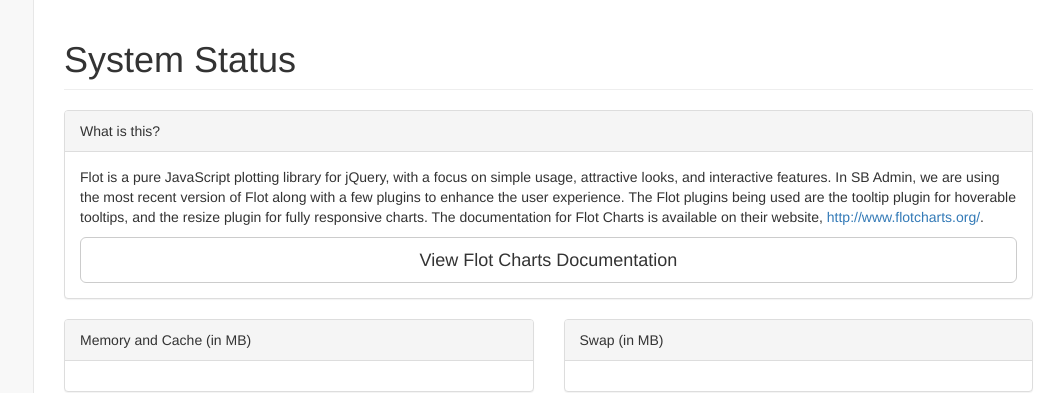
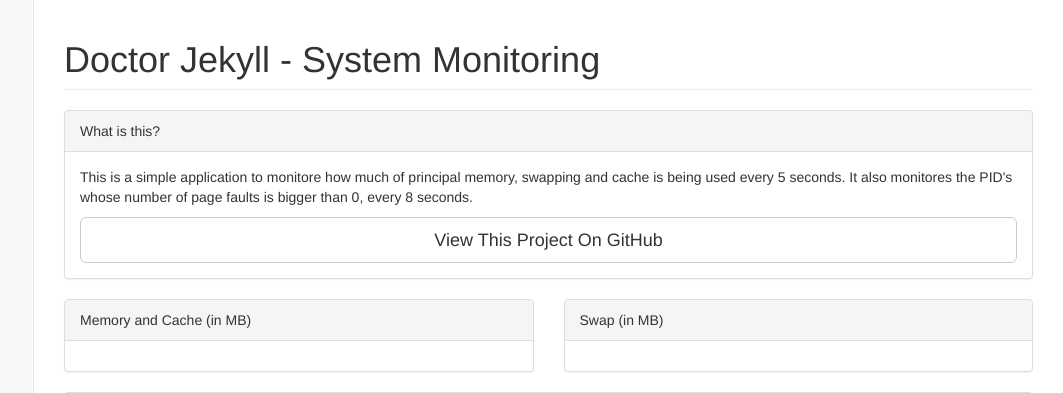
Before and after one commit to dantasl/Operational-Systems-Project, a Flask app: page / in a window 1280 px wide. Shown: the part 51-444 px from the top of the page, without its empty margins (217-1280 px from the left). Run offline with Flask 2, Linux system fonts and the light colour scheme; data that the repository does not hold is empty; some libraries are stand-ins or nearby versions.

Commit message:
Changing text

```diff
--- a/doctor-jekyll/templates/index.html
+++ b/doctor-jekyll/templates/index.html
@@ -54,7 +54,7 @@
         <div id="page-wrapper">
             <div class="row">
                 <div class="col-lg-12">
-                    <h1 class="page-header">System Status</h1>
+                    <h1 class="page-header">Doctor Jekyll - System Monitoring</h1>
                 </div>
                 <!-- /.col-lg-12 -->
             </div>
@@ -68,8 +68,8 @@
                         </div>
                         <!-- /.panel-heading -->
                         <div class="panel-body">
-                            <p>Flot is a pure JavaScript plotting library for jQuery, with a focus on simple usage, attractive looks, and interactive features. In SB Admin, we are using the most recent version of Flot along with a few plugins to enhance the user experience. The Flot plugins being used are the tooltip plugin for hoverable tooltips, and the resize plugin for fully responsive charts. The documentation for Flot Charts is available on their website, <a target="_blank" href="http://www.flotcharts.org/">http://www.flotcharts.org/</a>.</p>
-                            <a target="_blank" class="btn btn-default btn-lg btn-block" href="http://www.flotcharts.org/">View Flot Charts Documentation</a>
+                            <p>This is a simple application to monitore how much of principal memory, swapping and cache is being used every 5 seconds. It also monitores the PID's whose number of page faults is bigger than 0, every 8 seconds.</p>
+                            <a target="_blank" class="btn btn-default btn-lg btn-block" href="https://github.com/vertumno/Operational-Systems-Project/tree/master/doctor-jekyll">View This Project On GitHub</a>
                         </div>
                         <!-- /.panel-body -->
                     </div>
```
